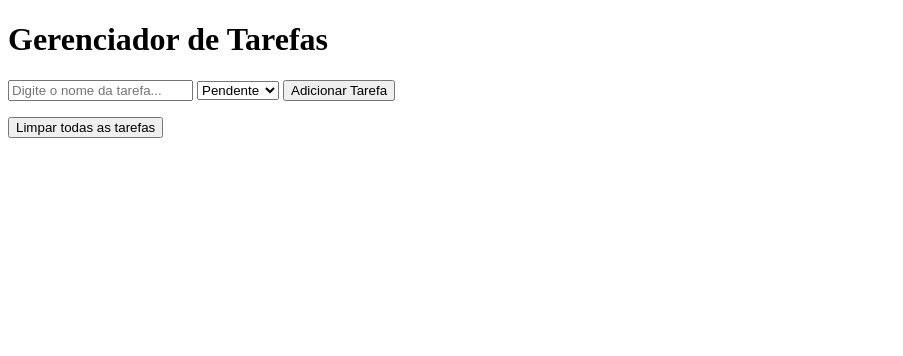
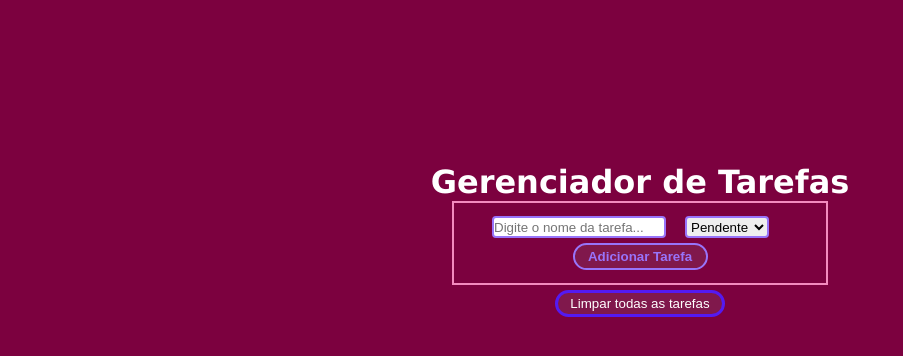
Before and after one commit to sofiaferreirapereira/api-marcar-tarefas, a plain HTML site: page Frontend/views/index.html in a window 1280 px wide. Shown: the whole page, without its empty margins (0-903 px from the left). Drawn offline with Linux system fonts and the light colour scheme; no server answers.

Commit message:
css pronto

```diff
--- a/Frontend/public/Css/style.css
+++ b/Frontend/public/Css/style.css
@@ -0,0 +1,66 @@
+* {
+    margin: 0;
+    padding: 0;
+}
+
+body {
+    color: #ffff;
+    background-color: rgb(124, 1, 63);
+    display: flex;
+    flex-direction: column;
+    justify-content: center;
+    align-items: center;
+    height: 60vh;
+}
+
+h1 {
+    font-family: Verdana, Geneva, Tahoma, sans-serif;
+}
+
+#formulario {
+    border: 2px solid rgb(243, 139, 191);
+    width: 29vw;
+    height: 10vh;
+    display: flex;
+    align-items: center;
+    flex-direction: column;
+    justify-content: center;
+}
+
+#campoTarefa {
+    display: flex;
+    flex-direction: row;
+}
+#nomeTarefa {
+    border: 2px solid rgb(152, 116, 250);
+    border-radius: 4px;
+    margin-right: 19px;
+    width: 170px;
+    height: 18px;
+}
+#statusTarefa {
+    border: 2px solid rgb(152, 116, 250);
+    border-radius: 4px;
+    margin-right: 19px;
+}
+
+#adicionarTarefa {
+    border: 2px solid rgb(152, 116, 250);
+    border-radius: 30px;
+    background-color: rgb(128, 24, 76);
+    color: rgb(152, 116, 250);
+    width: 135px;
+    height: 27px;
+    font-weight: 700;
+    margin-top: 5px;
+}
+
+#limparTarefas {
+    border: 3px solid rgb(84, 26, 241);
+    border-radius: 30px;
+    background-color: rgb(128, 24, 76);
+    color: #ffff;
+    width: 170px;
+    height: 27px;
+    margin-top: 5px;
+}
--- a/Frontend/views/index.html
+++ b/Frontend/views/index.html
@@ -4,17 +4,21 @@
     <meta charset="UTF-8">
     <meta name="viewport" content="width=device-width, initial-scale=1.0">
     <title>Gerenciador de Tarefas</title>
+    <link rel="stylesheet" href="../public/Css/style.css">
 </head>
 <body>
     <h1>Gerenciador de Tarefas</h1>
     <form id="formulario" onsubmit="adicionarTarefa(event)">
-        <input type="text" id="nomeTarefa" placeholder="Digite o nome da tarefa..." required>
-        <select id="statusTarefa" required>
-            <option value="Pendente">Pendente</option>
-            <option value="Concluida">Concluida</option>
-        </select>
-        <button type="submit">Adicionar Tarefa</button>
+        <div id="campoTarefa">
+            <input type="text" id="nomeTarefa" placeholder="Digite o nome da tarefa..." required>
+            <select id="statusTarefa" required>
+                <option value="Pendente">Pendente</option>
+                <option value="Concluida">Concluida</option>
+            </select>
+        </div>
+        <button type="submit" id="adicionarTarefa">Adicionar Tarefa</button>
     </form>
+
     <ul id="listaTarefas"></ul>
     <button id="limparTarefas">Limpar todas as tarefas</button>
 
```
